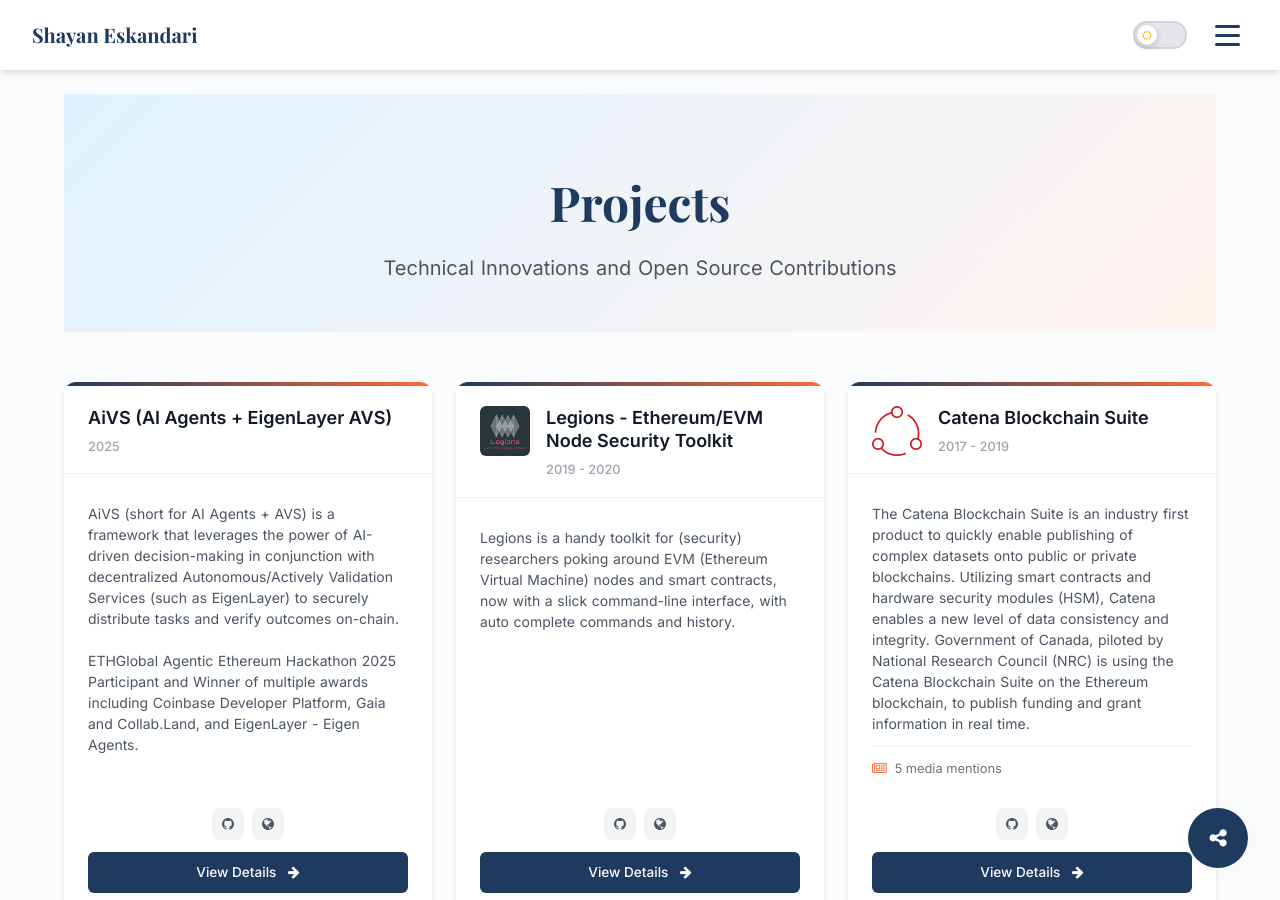
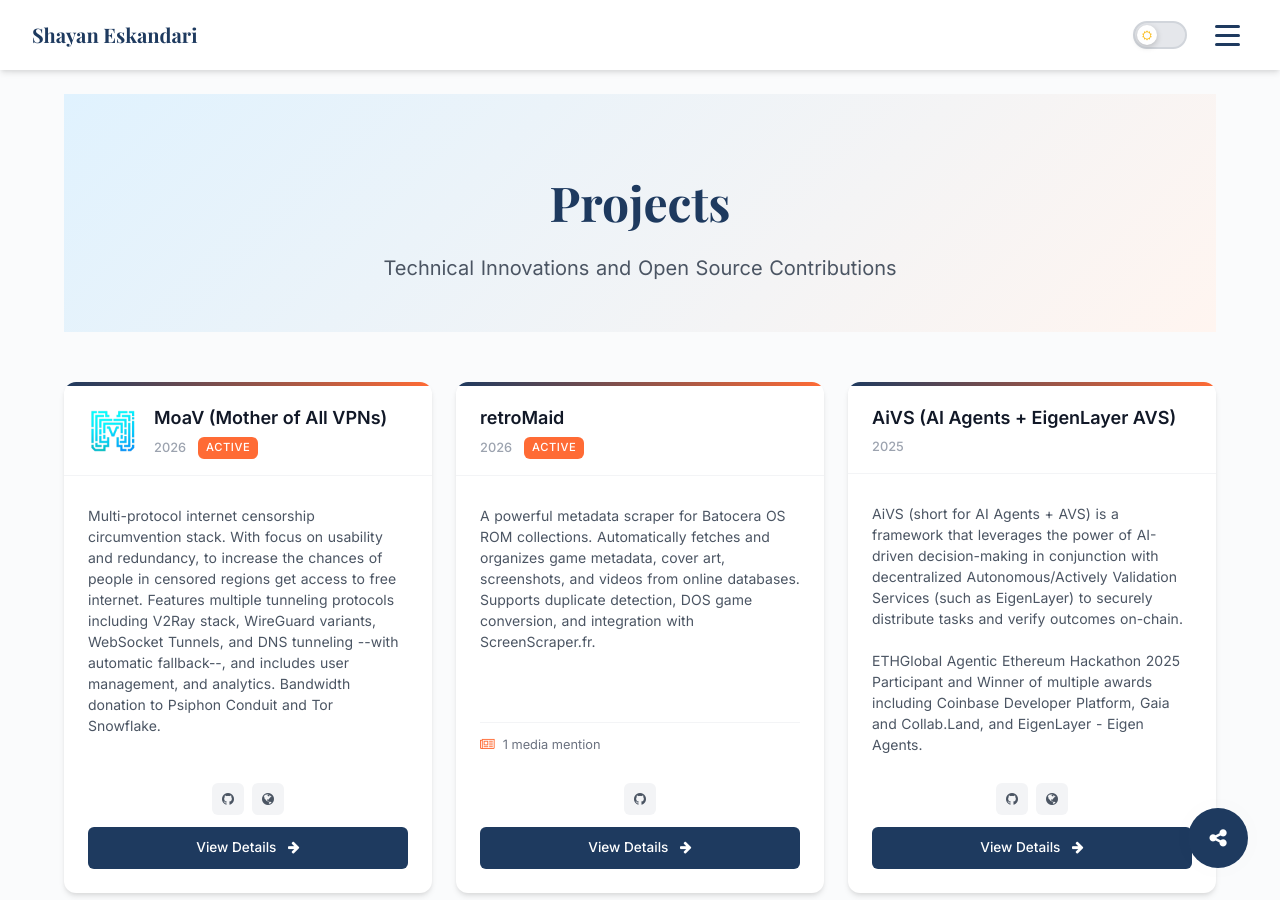
Before and after one commit to shayanb/shayan.es, a Jekyll site: the page built from projects.html, in a window 1280 px wide and 900 px high. Built offline with Jekyll 4.4.1, drawn with Linux system fonts in a browser that asks for light colours.

Commit message:
Add MoaV and RetroMaid

```diff
--- a/_data/index/projects.yml
+++ b/_data/index/projects.yml
@@ -1,3 +1,31 @@
+- name: MoaV (Mother of All VPNs)
+  descr: Multi-protocol internet censorship circumvention stack. With focus on usability and redundancy, to increase the chances of people in censored regions get access to free internet. Features multiple tunneling protocols including V2Ray stack, WireGuard variants, WebSocket Tunnels, and DNS tunneling --with automatic fallback--, and includes user management, and analytics. Bandwidth donation to Psiphon Conduit and Tor Snowflake.
+  website: https://moav.sh/
+  github: https://github.com/shayanb/MoaV
+  logo:  "/img/projects/moav-logo.png"
+  year: 2026
+  status: active
+  screenshots:
+  - "/img/projects/moav-site.png"
+  - "/img/projects/moav-site-action.png"
+  - "/img/projects/moav-services.png"
+  - "/img/projects/moav.sh.png"
+  - "/img/projects/moav-grafana-dashboard.jpg"
+  - "/img/projects/moav-site-arch.png"
+  - "/img/projects/moav-admin-dashboard.jpg"
+
+
+- name: retroMaid
+  descr: A powerful metadata scraper for Batocera OS ROM collections. Automatically fetches and organizes game metadata, cover art, screenshots, and videos from online databases. Supports duplicate detection, DOS game conversion, and integration with ScreenScraper.fr.
+  github: https://github.com/shayanb/retroMaid
+  year: 2026
+  status: active
+  media:
+    - name: Reddit - r/Roms
+      link: https://www.reddit.com/r/Roms/comments/1qdmk2n/rom_collections_management_and_scraping_metadata/
+  screenshots:
+  - "/img/projects/retromaid-screenshot-1.png"
+
 - name: AiVS (AI Agents + EigenLayer AVS)
   descr: AiVS (short for AI Agents + AVS) is a framework that leverages the power of AI-driven decision-making in conjunction with decentralized Autonomous/Actively Validation Services (such as EigenLayer) to securely distribute tasks and verify outcomes on-chain. <br><br> ETHGlobal Agentic Ethereum Hackathon 2025 Participant and Winner of multiple awards including Coinbase Developer Platform, Gaia and Collab.Land, and EigenLayer - Eigen Agents.
   website: https://ethglobal.com/showcase/aivs-o2t7f
```
Also changed, not shown: img/projects/moav-admin-dashboard.jpg (added), img/projects/moav-grafana-dashboard.jpg (added), img/projects/moav-logo.png (added), img/projects/moav-services.png (added), img/projects/moav-site-action.png (added), img/projects/moav-site-arch.png (added), img/projects/moav-site.png (added), img/projects/moav.sh.png (added), img/projects/retromaid-screenshot-1.png (added), 1 other file.
